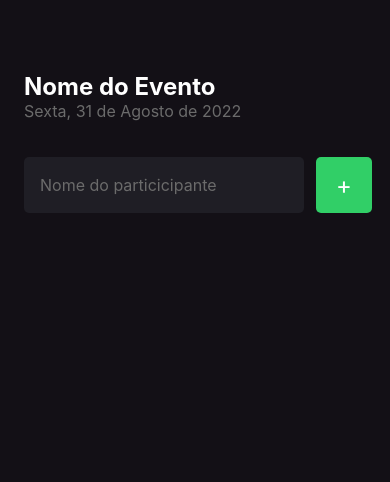
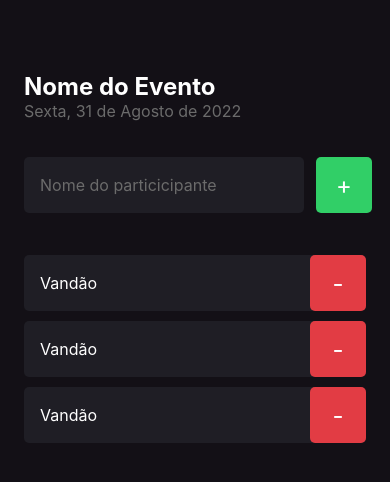
Before and after one commit to vanderL/i-am-here, a React Native app: screen / in a window 390 px wide. Shown: the top 482 px of the page. Built offline with nearby package versions, Linux system fonts and the light colour scheme.

Commit message:
Component Participant

```diff
--- /dev/null
+++ b/src/components/Participant/index.tsx
@@ -0,0 +1,16 @@
+import { View, Text, TouchableOpacity } from 'react-native';
+import { styles } from './styles';
+
+export function Particpant() {
+  return (
+    <View style={styles.container}>
+      <Text style={styles.name}>Vandão</Text>
+
+      <TouchableOpacity
+        style={styles.btn}
+      >
+        <Text style={styles.btnText}>-</Text>
+      </TouchableOpacity>
+    </View>
+  )
+}
--- /dev/null
+++ b/src/components/Participant/styles.ts
@@ -0,0 +1,30 @@
+import { StyleSheet } from "react-native";
+
+export const styles = StyleSheet.create({
+  container: {
+    backgroundColor: '#1f1e25',
+    width: '100%',
+    borderRadius: 5,
+    flexDirection: 'row',
+    alignItems: 'center',
+    marginBottom: 10,
+  },
+  name: {
+    flex: 1,
+    fontSize: 16,
+    marginLeft: 16,
+    color: '#fff'
+  },
+  btn: {
+    backgroundColor: '#e23c44',
+    borderRadius: 5,
+    width: 56,
+    height: 56,
+    alignItems: 'center',
+    justifyContent: 'center'
+  },
+  btnText: {
+    color: '#fff',
+    fontSize: 24
+  },
+})
--- a/src/screens/Home/index.tsx
+++ b/src/screens/Home/index.tsx
@@ -1,4 +1,5 @@
 import { Text, TextInput, View, TouchableOpacity } from 'react-native';
+import { Particpant } from '../../components/Participant';
 
 import { styles } from './styles';
 
@@ -25,6 +26,11 @@
           <Text style={styles.btnText}>+</Text>
         </TouchableOpacity>
       </View>
+
+      <Particpant />
+      <Particpant />
+      <Particpant />
+
     </View>
   )
 }
```
